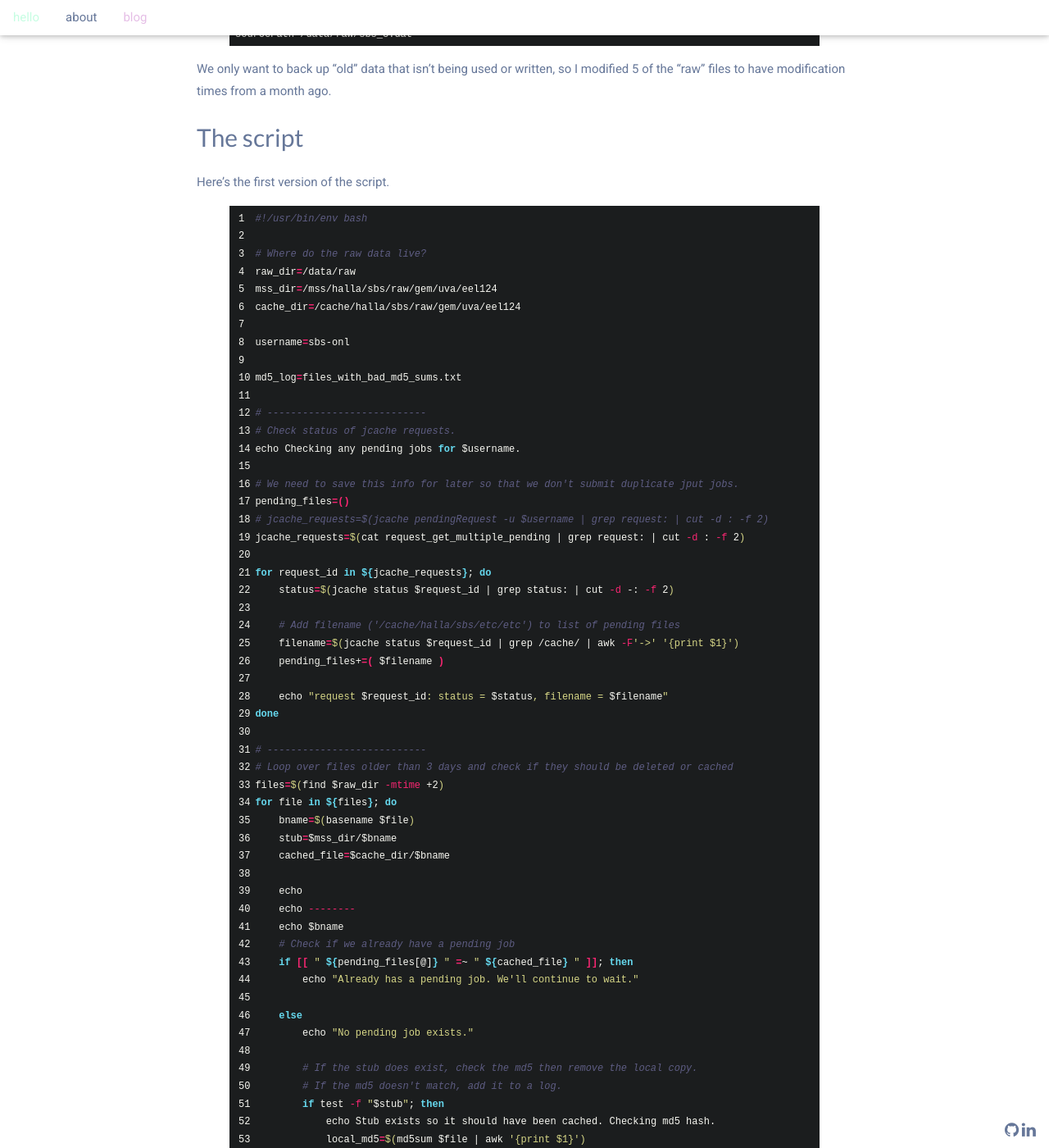
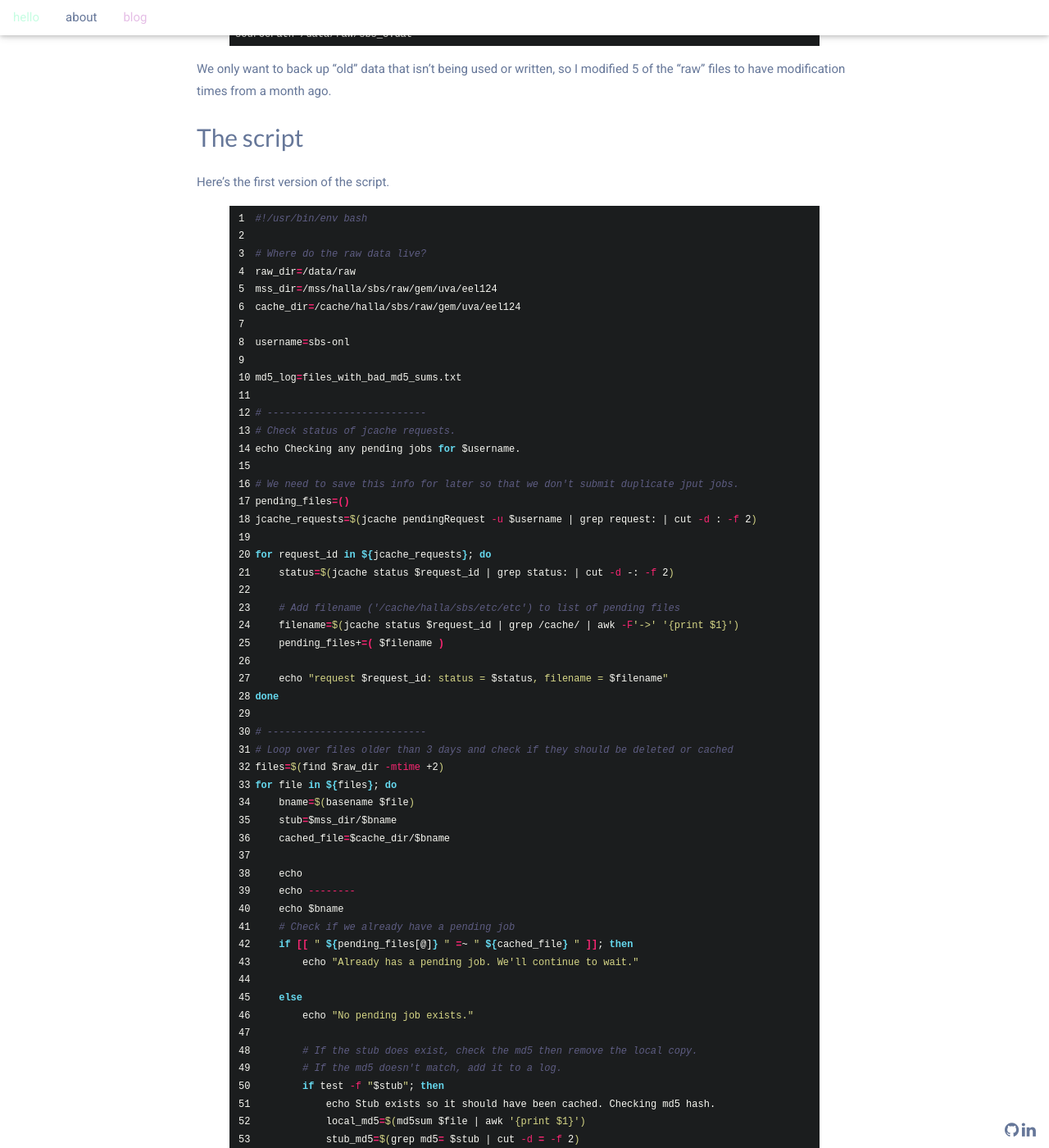
Before and after one commit to johnmatter/johnmatter.github.io, a Jekyll site: the page built from _posts/2020-02-18-scheduling-tape-backups.md, in a window 1280 px wide and 1400 px high, scrolled down 2028 px. Shown: the whole window at 82% size. Built offline with Jekyll 4.4.1, drawn with Linux system fonts in a browser that asks for light colours; some of the changed text lies outside the part shown.

Commit message:
Fix one more typo :/

```diff
--- a/_posts/2020-02-18-scheduling-tape-backups.md
+++ b/_posts/2020-02-18-scheduling-tape-backups.md
@@ -113,8 +113,7 @@ echo Checking any pending jobs for $username.
 
 # We need to save this info for later so that we don't submit duplicate jput jobs.
 pending_files=()
-# jcache_requests=$(jcache pendingRequest -u $username | grep request: | cut -d : -f 2)
-jcache_requests=$(cat request_get_multiple_pending | grep request: | cut -d : -f 2)
+jcache_requests=$(jcache pendingRequest -u $username | grep request: | cut -d : -f 2)
 
 for request_id in ${jcache_requests}; do
     status=$(jcache status $request_id | grep status: | cut -d -: -f 2)
```
